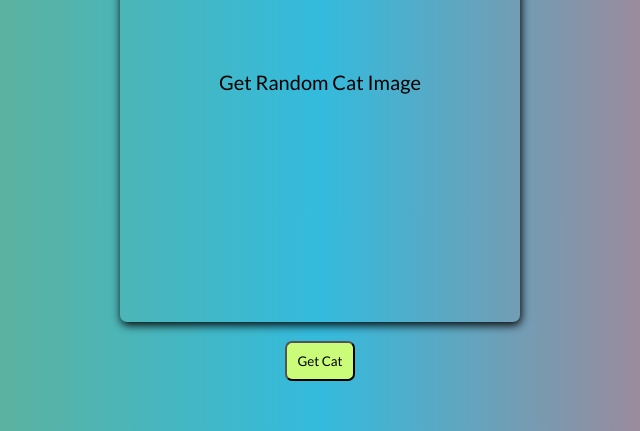
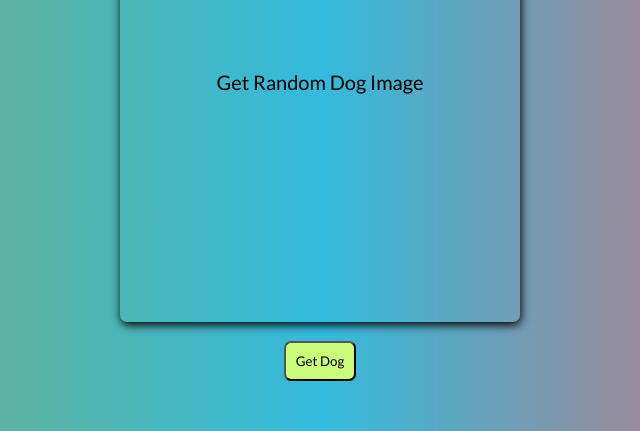
Before and after one commit to Aravindan-111/Random-Cat-api, a plain HTML site: page index.html in a window 1280 px wide. Shown: the part 297-728 px from the top of the page, 320-960 px from the left. Drawn offline with Linux system fonts and the light colour scheme.

Commit message:
name edited

```diff
--- a/index.html
+++ b/index.html
@@ -2,17 +2,18 @@
 <html>
   <head>
     <link rel="stylesheet" href="/style.css" />
+    <title>Random Dog</title>
   </head>
   <body>
     <div class="main_container">
       <div class="main_class">
         <div class="text_main" id="cat">
-          <p>Get Random Cat Image</p>
+          <p>Get Random Dog Image</p>
         </div>
       </div>
       <br />
       <div class="buttons">
-        <button id="btn_cat">Get Cat</button>
+        <button id="btn_cat">Get Dog</button>
       </div>
     </div>
     <script src="/script.js"></script>
--- a/script.js
+++ b/script.js
@@ -6,7 +6,7 @@ btn_cat.addEventListener('click', get_random_cat);
 async function get_random_cat() {
   let a = await fetch('https://random.dog/woof.json');
   let b = await a.json();
-  let alt = 'CAT';
+  let alt = 'DOG';
   cat.innerHTML = `
   <img src = "${b.url}" alt=${alt}>
   `;
```
